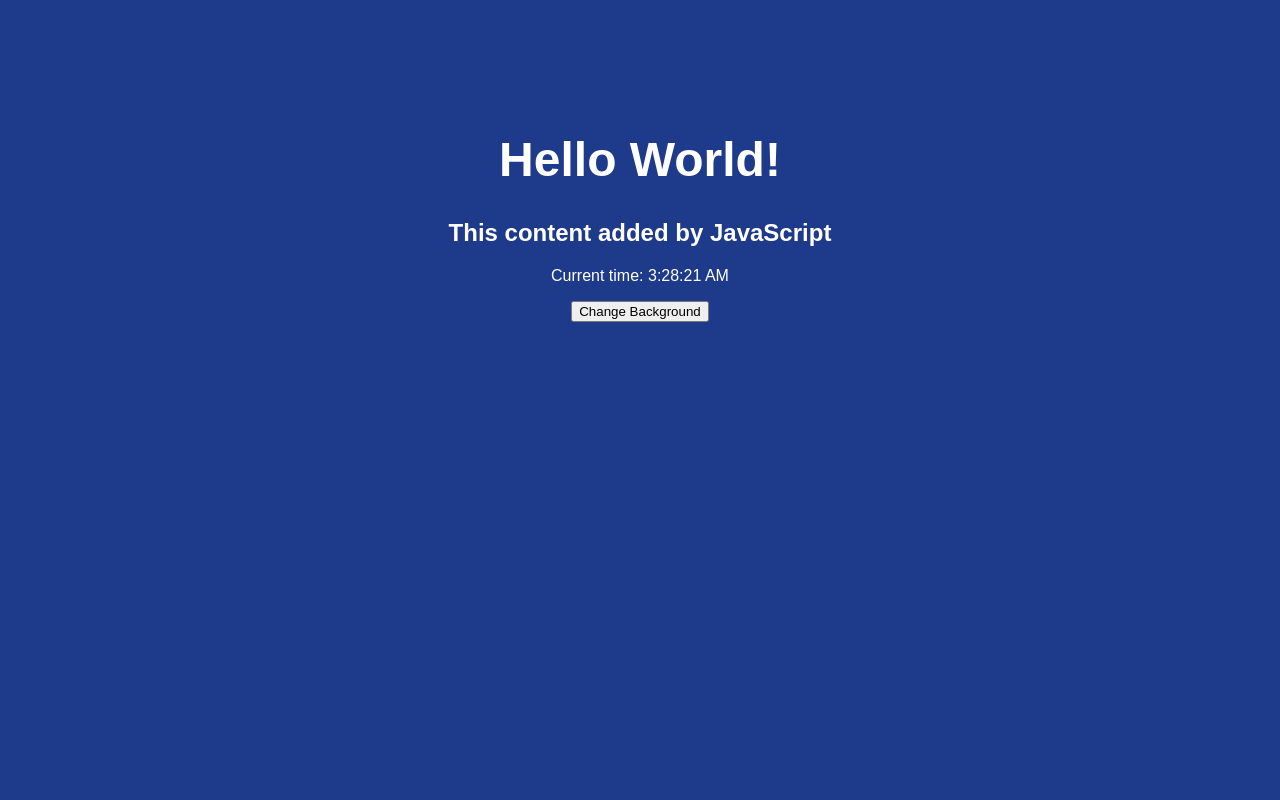
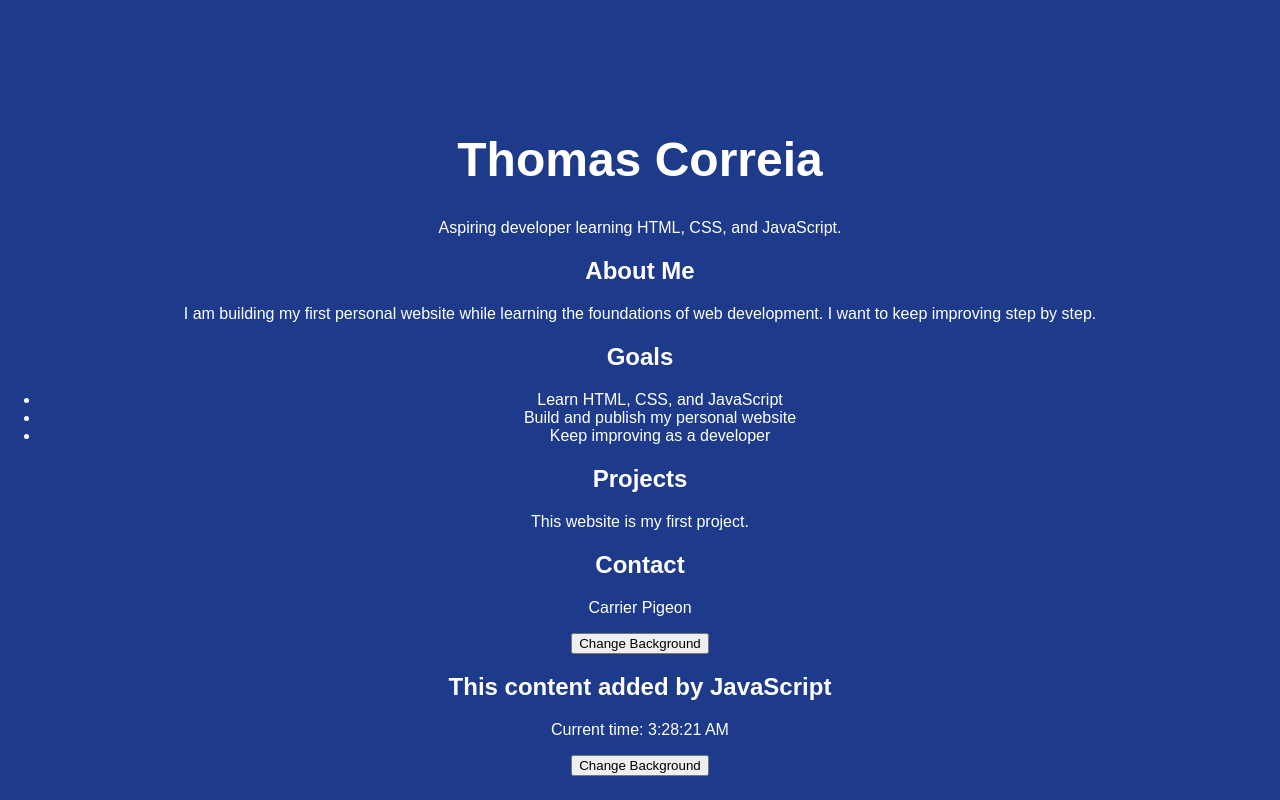
Before and after one commit to Midnight-Envy/thomas-correia-portfolio, a plain HTML site: page index.html in a window 1280 px wide. Drawn offline with Linux system fonts and the light colour scheme.

Commit message:
Build basic HTML structure for personal website

```diff
--- a/index.html
+++ b/index.html
@@ -1,10 +1,47 @@
 <!DOCTYPE html>
+<html lang="en">
 <head>
+  <title>My Personal Website</title>
   <link rel="stylesheet" href="style.css" />
-  <title>My Personal Website</title>
 </head>
-  <body>
-  <h1>Hello World!</h1>
+<body>
+  <header>
+    <h1>Thomas Correia</h1>
+    <p>Aspiring developer learning HTML, CSS, and JavaScript.</p>
+  </header>
+
+  <main>
+    <section>
+      <h2>About Me</h2>
+      <p>
+        I am building my first personal website while learning the foundations
+        of web development. I want to keep improving step by step.
+      </p>
+    </section>
+
+    <section>
+      <h2>Goals</h2>
+      <ul>
+        <li>Learn HTML, CSS, and JavaScript</li>
+        <li>Build and publish my personal website</li>
+        <li>Keep improving as a developer</li>
+      </ul>
+    </section>
+
+    <section>
+      <h2>Projects</h2>
+      <p>This website is my first project.</p>
+    </section>
+
+    <section>
+      <h2>Contact</h2>
+      <p>Carrier Pigeon</p>
+    </section>
+
+    <button id="color-button">Change Background</button>
+    <p id="message"></p>
+  </main>
+
   <script src="script.js"></script>
 </body>
 </html>
```
